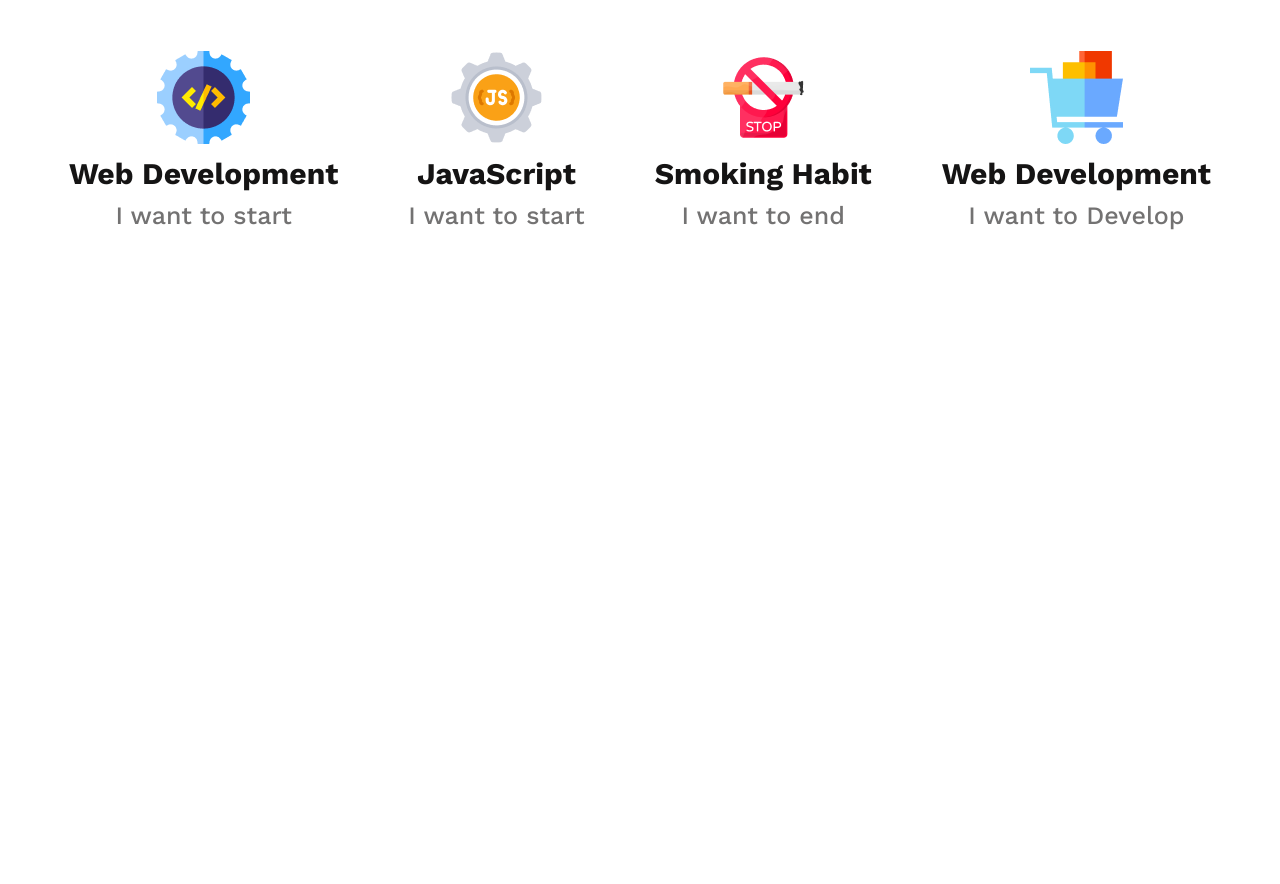
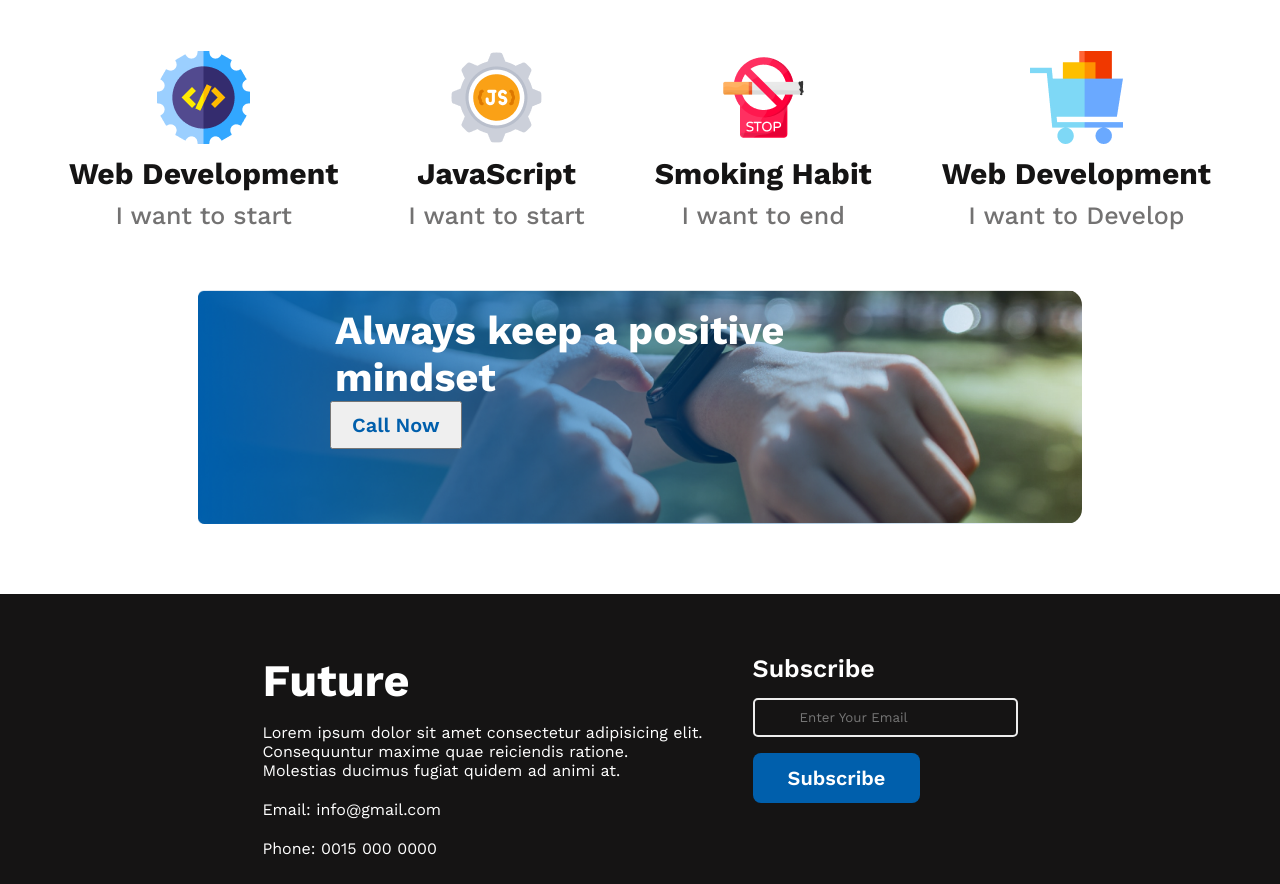
Before and after one commit to AkhiSharmin/Think-out-of-the-box, a plain HTML site: page index.html in a window 1280 px wide. Shown: the part 1646-2530 px from the top of the page. Before the commit the page ends 1936 px from the top, so only its background shows below. Drawn offline with nearby package versions, Linux system fonts and the light colour scheme.

Commit message:
footer section done

```diff
--- a/CSS/style.css
+++ b/CSS/style.css
@@ -1,7 +1,7 @@
 * {
   margin: 0;
   padding: 0;
-  font-family: "Work Sans", sans-serif;
+  font-family: "Work Sans";
 }
 
 /************************
@@ -105,3 +105,96 @@ plans section style end
 /************************
 plans section style end
 *************************/
+
+/********************************
+keep positive section style start
+*********************************/
+.keep-positive {
+  background-image: url(../images/watch.png);
+  background-repeat: no-repeat;
+  width: 850px;
+  height: 200px;
+  padding: 17px;
+  margin: auto;
+  border-radius: 15px;
+  margin-bottom: 70px;
+  background-size: 100%;
+  position: relative;
+  z-index: 0;
+}
+.keep-positive img {
+  position: absolute;
+  top: 0;
+  left: 0;
+  height: 100%;
+  width: 100%;
+  z-index: -1;
+}
+.keep-title {
+  font-size: 40px;
+  font-weight: 700;
+  color: #ffffff;
+  padding: 0px 120px;
+}
+.callBtn {
+  margin-left: 115px;
+  padding: 10px 20px;
+  color: #005fac;
+  font-weight: 600;
+  font-size: 20px;
+}
+/********************************
+keep positive section style end
+*********************************/
+
+/********************************
+footer section style start
+*********************************/
+.contactMain {
+  display: flex;
+  justify-content: center;
+  gap: 50px;
+  background-color: #151414;
+  padding: 60px 20px;
+  color: #ffffff;
+}
+.subscribe-title {
+  font-size: 25px;
+  font-weight: 600;
+  padding-bottom: 15px;
+}
+.future-title {
+  font-size: 45px;
+  font-weight: 700;
+  padding-bottom: 16px;
+}
+.future-description {
+  font-size: 16px;
+}
+.email {
+  padding: 20px 0px;
+}
+.future-img {
+  margin-top: 32px;
+}
+input {
+  display: block;
+  padding: 10px 45px;
+  background-color: #151414;
+  color: #ffffff;
+  border: 2px solid #ededed;
+  border-radius: 5px;
+}
+.subscribeBtn {
+  margin-top: 16px;
+  padding: 13px 35px;
+  font-size: 20px;
+  font-weight: 600;
+  background-color: #005fac;
+  color: #ffffff;
+  border: none;
+  border-radius: 8px;
+}
+/********************************
+footer section style end
+*********************************/
--- a/index.html
+++ b/index.html
@@ -93,7 +93,42 @@
             </div>
         </section>
         <!-- my plans section end  -->
+
+
+        <!-- Always keep positive section end  -->
+        <section class="keep-positive-section">
+            <div class="keep-positive">
+                <h1 class="keep-title">Always keep a positive mindset</h1>
+                <button class="callBtn">Call Now</button>
+                <img src="images/gradient1.png" alt="">
+            </div>
+        </section>
+        <!-- Always keep positive section end  -->
     </main>
+
+    <footer>
+        <div class="contactMain">
+            <div class="future-text">
+                <h2 class="future-title">Future</h2>
+                <p class="future-description">Lorem ipsum dolor sit amet consectetur adipisicing elit. <br> Consequuntur
+                    maxime quae reiciendis
+                    ratione.<br>
+                    Molestias ducimus fugiat quidem ad animi at.</p>
+                <p class="future-description email">Email: info@gmail.com</p>
+                <p class="future-description">Phone: 0015 000 0000</p>
+                <div class="future-img">
+                    <img src="images/icons/fb.png" alt="">
+                    <img src="images/icons/twitter.png" alt="">
+                    <img src="images/icons/youtube.png" alt="">
+                </div>
+            </div>
+            <div class="subscribe">
+                <h2 class="subscribe-title">Subscribe</h2>
+                <input type="email" placeholder="Enter Your Email">
+                <button class="subscribeBtn">Subscribe</button>
+            </div>
+        </div>
+    </footer>
 
 </body>
 
```
